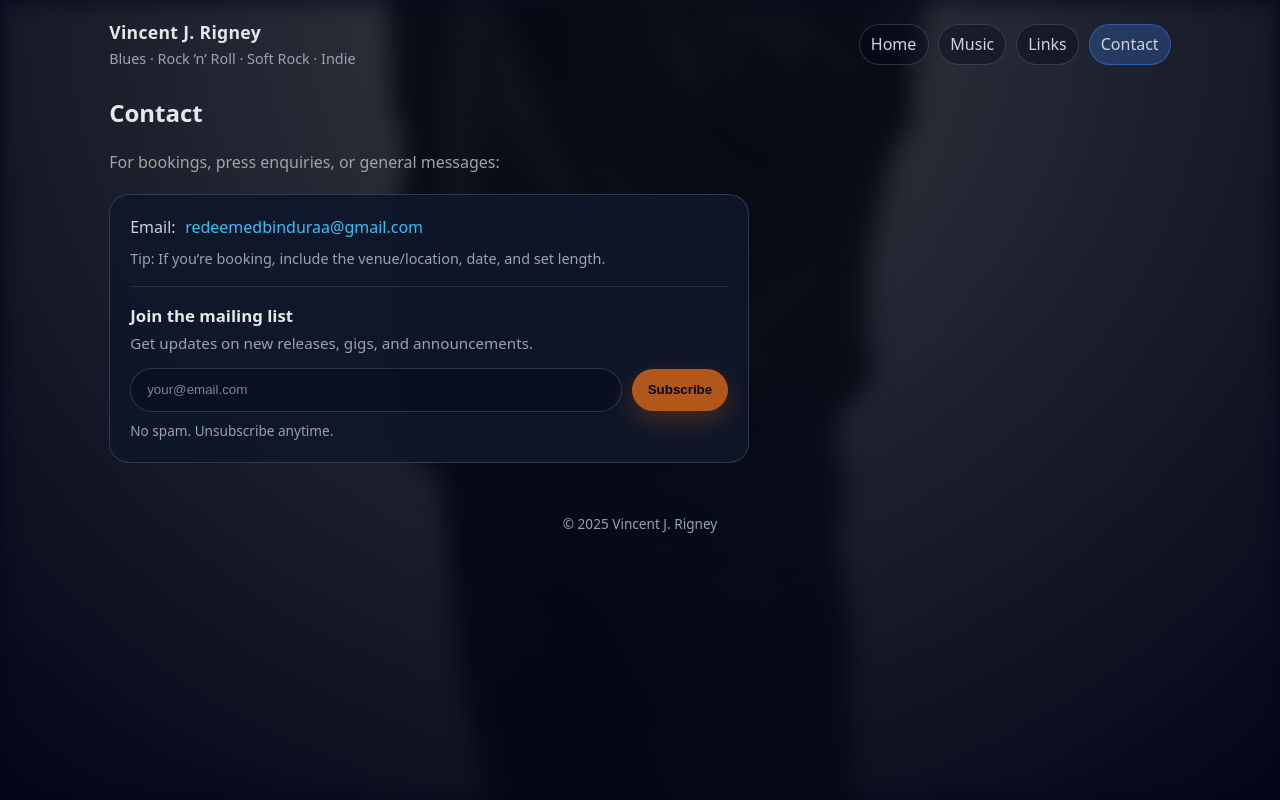
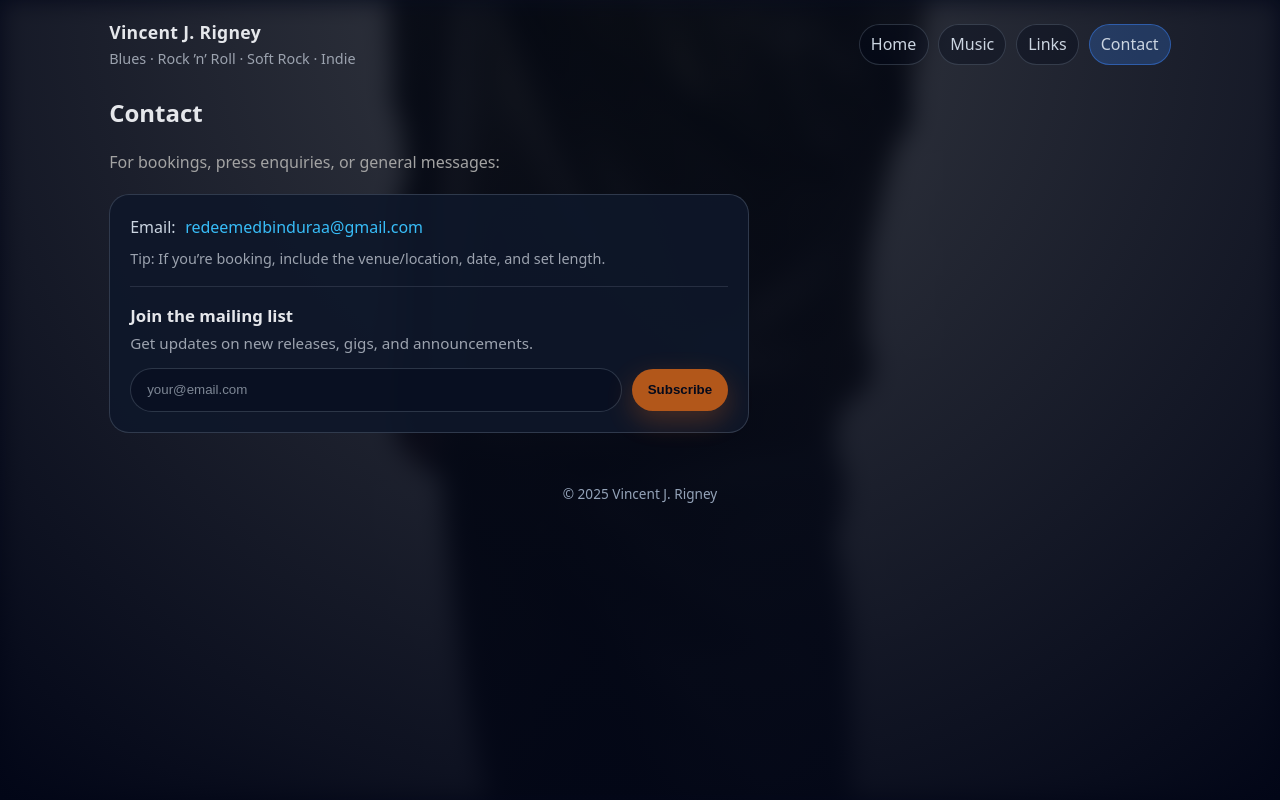
Before and after one commit to rbinduradevelopments/vini-links-site, a React (Vite) app: page /contact in a window 1280 px wide. Built offline with nearby package versions, Linux system fonts and the light colour scheme.

Commit message:
quick change on contact page

```diff
--- a/src/pages/Contact.jsx
+++ b/src/pages/Contact.jsx
@@ -124,7 +124,7 @@ export default function Contact() {
             </div>
           )}
 
-          <p className="subscribe-privacy">No spam. Unsubscribe anytime.</p>
+
         </div>
       </div>
     </div>
```
